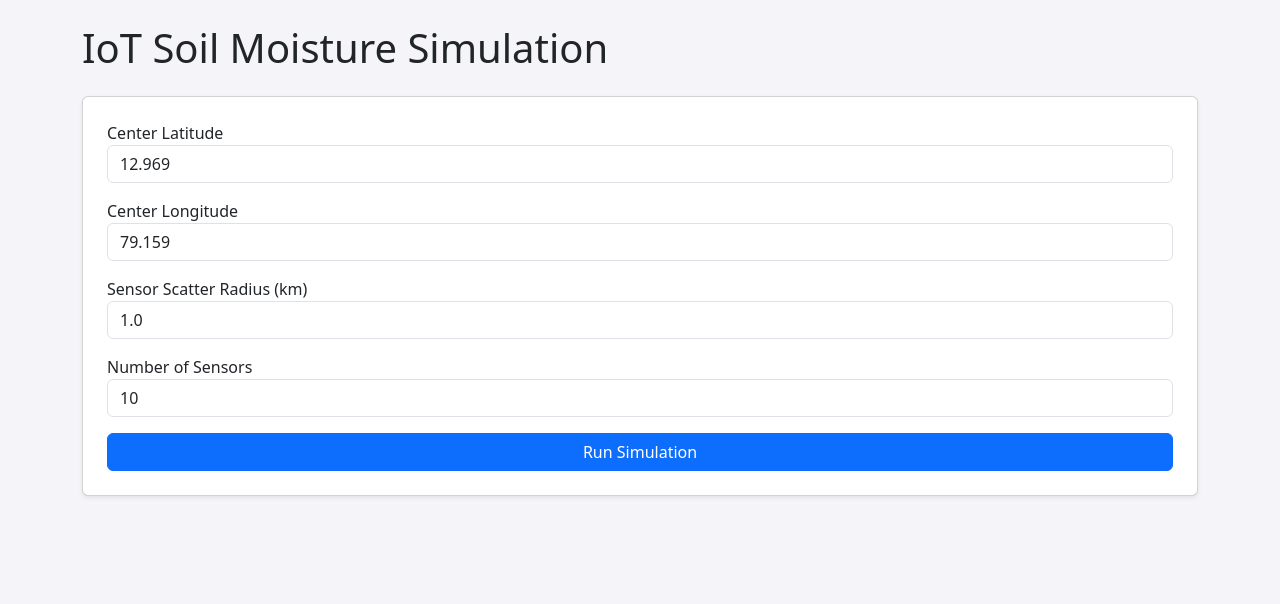
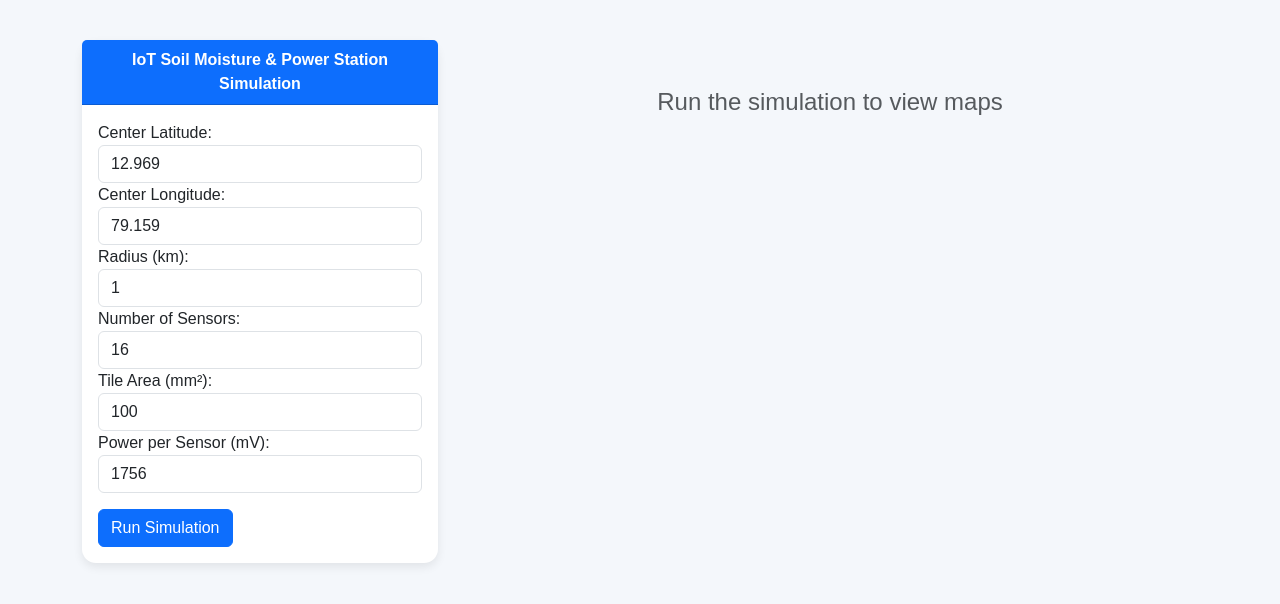
Before and after one commit to Coderakhilan/Soil-Moisture-Drone-Routing, a Flask app: page / in a window 1280 px wide. Shown: the top 604 px of the page. Run offline with Flask 3, Linux system fonts and the light colour scheme.

Commit message:
power stat commit

```diff
--- a/app.py
+++ b/app.py
@@ -1,11 +1,9 @@
 from flask import Flask, render_template, request
 import math, random, threading, time
-from dataclasses import dataclass, asdict
-from typing import List, Tuple
-import pandas as pd
+from dataclasses import dataclass
+from typing import List
 import folium
 import paho.mqtt.client as mqtt
-import os
 
 # ------------------------- CONFIG -------------------------
 random.seed(42)
@@ -13,8 +11,6 @@ DRY_THRESHOLD = 30.0
 MQTT_BROKER = "broker.hivemq.com"
 MQTT_PORT = 1883
 SENSOR_UPDATE_INTERVAL = 3  # seconds
-SENSOR_COUNT_DEFAULT = 10
-RADIUS_DEFAULT = 1.0
 CENTER_DEFAULT = (12.969, 79.159)  # VIT Vellore
 
 # ------------------------- DATA CLASS -------------------------
@@ -25,7 +21,6 @@ class Sensor:
     lon: float
     moisture: float
 
-# Global list of sensors and their latest values
 sensors: List[Sensor] = []
 
 # ------------------------- MQTT -------------------------
@@ -40,7 +35,6 @@ def mqtt_loop():
     client.loop_start()
     while True:
         for s in sensors:
-            # simulate moisture change
             s.moisture = max(0, min(100, s.moisture + random.uniform(-5, 3)))
             mqtt_publish(s)
         time.sleep(SENSOR_UPDATE_INTERVAL)
@@ -48,95 +42,183 @@ def mqtt_loop():
 # ------------------------- HELPERS -------------------------
 def km_to_deg_lat(km): return km / 111.0
 def km_to_deg_lon(km, lat): return km / (111.0 * max(0.1, math.cos(math.radians(lat))))
-def sample_point_in_disc(lat0, lon0, radius_km):
-    r = radius_km * math.sqrt(random.random())
-    theta = random.random() * 2 * math.pi
-    dlat = km_to_deg_lat(r) * math.sin(theta)
-    dlon = km_to_deg_lon(r, lat0) * math.cos(theta)
-    return lat0 + dlat, lon0 + dlon
 def haversine(lat1, lon1, lat2, lon2):
     R = 6371.0
-    dlat = math.radians(lat2-lat1)
-    dlon = math.radians(lon2-lon1)
-    a = (math.sin(dlat/2)**2 + math.cos(math.radians(lat1)) *
-         math.cos(math.radians(lat2)) * math.sin(dlon/2)**2)
-    return 2*R*math.asin(math.sqrt(a))
+    dlat = math.radians(lat2 - lat1)
+    dlon = math.radians(lon2 - lon1)
+    a = (math.sin(dlat / 2) ** 2 +
+         math.cos(math.radians(lat1)) * math.cos(math.radians(lat2)) *
+         math.sin(dlon / 2) ** 2)
+    return 2 * R * math.asin(math.sqrt(a))
+
 def total_path_length_km(points):
-    return sum(haversine(points[i][0],points[i][1],points[i+1][0],points[i+1][1])
-               for i in range(len(points)-1)) if len(points)>1 else 0
+    return sum(haversine(points[i][0], points[i][1],
+                         points[i + 1][0], points[i + 1][1])
+               for i in range(len(points) - 1)) if len(points) > 1 else 0
 
 def nearest_neighbor_route(coords):
     n = len(coords)
-    unvisited = set(range(1,n))
+    unvisited = set(range(1, n))
     route = [0]; current = 0
     while unvisited:
-        next_node = min(unvisited, key=lambda j: haversine(coords[current][0], coords[current][1], coords[j][0], coords[j][1]))
-        route.append(next_node); unvisited.remove(next_node); current = next_node
+        nxt = min(unvisited, key=lambda j: haversine(
+            coords[current][0], coords[current][1],
+            coords[j][0], coords[j][1]))
+        route.append(nxt)
+        unvisited.remove(nxt)
+        current = nxt
     route.append(0)
     return route
 
 def two_opt(route, coords, max_iters=200):
-    best = route[:]; best_len = total_path_length_km([coords[i] for i in best])
-    improved = True; iters=0
-    while improved and iters<max_iters:
-        improved=False; iters+=1
-        for i in range(1,len(best)-2):
-            for k in range(i+1,len(best)-1):
-                new_route = best[:i]+best[i:k+1][::-1]+best[k+1:]
+    best = route[:]
+    best_len = total_path_length_km([coords[i] for i in best])
+    improved = True
+    iters = 0
+    while improved and iters < max_iters:
+        improved = False
+        iters += 1
+        for i in range(1, len(best) - 2):
+            for k in range(i + 1, len(best) - 1):
+                new_route = best[:i] + best[i:k + 1][::-1] + best[k + 1:]
                 new_len = total_path_length_km([coords[j] for j in new_route])
-                if new_len+1e-9 < best_len: best, best_len, improved = new_route, new_len, True
+                if new_len < best_len:
+                    best, best_len, improved = new_route, new_len, True
     return best
 
+def sample_point_in_disc(lat0, lon0, radius_km):
+    r = radius_km * math.sqrt(random.random())
+    theta = random.random() * 2 * math.pi
+    return (lat0 + km_to_deg_lat(r) * math.sin(theta),
+            lon0 + km_to_deg_lon(r, lat0) * math.cos(theta))
+
 def random_sensors(n, center_lat, center_lon, radius_km):
-    return [Sensor(id=f"SENSOR_{i+1}", lat=sample_point_in_disc(center_lat, center_lon, radius_km)[0],
-                   lon=sample_point_in_disc(center_lat, center_lon, radius_km)[1],
-                   moisture=random.uniform(0,100)) for i in range(n)]
+    return [
+        Sensor(
+            id=f"SENSOR_{i + 1}",
+            lat=sample_point_in_disc(center_lat, center_lon, radius_km)[0],
+            lon=sample_point_in_disc(center_lat, center_lon, radius_km)[1],
+            moisture=random.uniform(0, 100)
+        ) for i in range(n)
+    ]
 
 # ------------------------- SIMULATION -------------------------
-def run_simulation(center_lat, center_lon, radius_km, n_sensors):
+def run_simulation(center_lat, center_lon, radius_km, n_sensors,
+                   tile_area_mm2, power_per_sensor_mV):
     global sensors
-    DEPOT = {"id":"DRONE_BASE","lat":center_lat,"lon":center_lon}
     sensors = random_sensors(n_sensors, center_lat, center_lon, radius_km)
-    dry = [s for s in sensors if s.moisture<DRY_THRESHOLD]
-    if len(dry)<3 and len(sensors)>=3: dry = sorted(sensors, key=lambda s: s.moisture)[:3]
-    coords = [(DEPOT["lat"],DEPOT["lon"])] + [(s.lat,s.lon) for s in dry]
-    route_idx = nearest_neighbor_route(coords)
-    route_idx = two_opt(route_idx, coords, max_iters=200)
+    dry = [s for s in sensors if s.moisture < DRY_THRESHOLD]
 
-    # Folium maps
-    m1 = folium.Map(location=[DEPOT["lat"],DEPOT["lon"]], zoom_start=15)
-    folium.Marker([DEPOT["lat"],DEPOT["lon"]], popup="DRONE BASE", icon=folium.Icon(color="blue")).add_to(m1)
+    DEPOT = {"lat": center_lat, "lon": center_lon}
+    coords = [(DEPOT["lat"], DEPOT["lon"])] + [(s.lat, s.lon) for s in dry]
+    route_idx = two_opt(nearest_neighbor_route(coords), coords)
+    nn_dist = total_path_length_km([coords[i] for i in nearest_neighbor_route(coords)])
+    opt_dist = total_path_length_km([coords[i] for i in route_idx])
+
+    total_area_m2 = (tile_area_mm2 * n_sensors) / 1_000_000
+    total_power = power_per_sensor_mV * n_sensors
+    optimized_power = total_power * (opt_dist / nn_dist if nn_dist else 1)
+
+    # Automatically calculate power station capacity
+    station_power_mV = power_per_sensor_mV * 10
+    num_stations = math.ceil(total_power / station_power_mV)
+    total_station_output = num_stations * station_power_mV
+
+    # Generate visible station coordinates
+    power_stations = []
+    for i in range(num_stations):
+        lat_offset = random.uniform(-radius_km / 2, radius_km / 2)
+        lon_offset = random.uniform(-radius_km / 2, radius_km / 2)
+        lat = center_lat + km_to_deg_lat(lat_offset)
+        lon = center_lon + km_to_deg_lon(lon_offset, center_lat)
+        power_stations.append((lat, lon))
+
+    # MAP 1: All Sensors
+    m1 = folium.Map(location=[center_lat, center_lon], zoom_start=15)
     for s in sensors:
-        color = "red" if s.moisture<DRY_THRESHOLD else "orange" if s.moisture<60 else "green"
-        folium.Marker([s.lat,s.lon], popup=f"{s.id}: {s.moisture:.1f}%", icon=folium.Icon(color=color)).add_to(m1)
+        color = "red" if s.moisture < DRY_THRESHOLD else "orange" if s.moisture < 60 else "green"
+        folium.Marker(
+            [s.lat, s.lon],
+            popup=f"{s.id}: {s.moisture:.1f}% | {power_per_sensor_mV:.0f} mV",
+            icon=folium.Icon(color=color)
+        ).add_to(m1)
 
-    m2 = folium.Map(location=[DEPOT["lat"],DEPOT["lon"]], zoom_start=15)
-    folium.Marker([DEPOT["lat"],DEPOT["lon"]], popup="DRONE BASE", icon=folium.Icon(color="blue")).add_to(m2)
+    # MAP 2: Route Optimized View
+    m2 = folium.Map(location=[center_lat, center_lon], zoom_start=15)
+    route_coords = [coords[i] for i in route_idx]
+    folium.PolyLine(route_coords, color="blue", weight=4).add_to(m2)
     for s in dry:
-        folium.Marker([s.lat,s.lon], popup=f"{s.id}: {s.moisture:.1f}% (needs irrigation)", icon=folium.Icon(color="red")).add_to(m2)
-    route_coords = [coords[i] for i in route_idx]
-    folium.PolyLine(route_coords, color="blue", weight=4, opacity=0.85).add_to(m2)
+        folium.Marker(
+            [s.lat, s.lon],
+            popup=f"{s.id}: dry {s.moisture:.1f}%",
+            icon=folium.Icon(color="red")
+        ).add_to(m2)
 
-    # Save maps in memory as HTML strings
-    return m1._repr_html_(), m2._repr_html_(), len(sensors), len(dry), total_path_length_km([coords[i] for i in nearest_neighbor_route(coords)]), total_path_length_km([coords[i] for i in route_idx])
+    # MAP 3: Power Station Planning View
+    m3 = folium.Map(location=[center_lat, center_lon], zoom_start=15)
+    for i, (lat, lon) in enumerate(power_stations, 1):
+        folium.Marker(
+            [lat, lon],
+            popup=f"Power Station #{i}\nOutput: {station_power_mV:.0f} mV",
+            icon=folium.Icon(color="purple", icon="info-sign")
+        ).add_to(m3)
+
+    for s in sensors:
+        color = "red" if s.moisture < DRY_THRESHOLD else "green"
+        folium.Marker(
+            [s.lat, s.lon],
+            popup=f"{s.id}: {s.moisture:.1f}%",
+            icon=folium.Icon(color=color)
+        ).add_to(m3)
+
+    return (
+        m1._repr_html_(),
+        m2._repr_html_(),
+        m3._repr_html_(),
+        len(sensors), len(dry),
+        nn_dist, opt_dist,
+        total_area_m2, total_power, optimized_power,
+        num_stations, total_station_output, station_power_mV
+    )
 
 # ------------------------- FLASK -------------------------
 app = Flask(__name__)
 
-@app.route("/", methods=["GET","POST"])
+@app.route("/", methods=["GET", "POST"])
 def index():
     summary = None
-    map_all, map_dry = None, None
-    if request.method=="POST":
-        center_lat = float(request.form.get("center_lat"))
-        center_lon = float(request.form.get("center_lon"))
-        radius_km = float(request.form.get("radius_km"))
-        n_sensors = int(request.form.get("n_sensors"))
-        map_all, map_dry, n_total, n_dry, nn_dist, opt_dist = run_simulation(center_lat, center_lon, radius_km, n_sensors)
-        summary = {"n_sensors":n_total,"dry_count":n_dry,"nn_distance":round(nn_dist,3),"opt_distance":round(opt_dist,3)}
-    return render_template("index.html", summary=summary, map_all=map_all, map_dry=map_dry)
+    map_all = map_route = map_power = None
+    if request.method == "POST":
+        center_lat = float(request.form["center_lat"])
+        center_lon = float(request.form["center_lon"])
+        radius_km = float(request.form["radius_km"])
+        n_sensors = int(request.form["n_sensors"])
+        tile_area_mm2 = float(request.form["tile_area_mm2"])
+        power_per_sensor_mV = float(request.form["power_per_sensor_mV"])
+
+        res = run_simulation(center_lat, center_lon, radius_km,
+                             n_sensors, tile_area_mm2, power_per_sensor_mV)
+        (map_all, map_route, map_power,
+         n_total, n_dry, nn_d, opt_d,
+         area, tot_p, opt_p, n_st, st_out, st_cap) = res
+        summary = {
+            "n_sensors": n_total, "dry_count": n_dry,
+            "nn_distance": round(nn_d, 3), "opt_distance": round(opt_d, 3),
+            "total_area": round(area, 4),
+            "total_power": round(tot_p, 2),
+            "optimized_power": round(opt_p, 2),
+            "stations_needed": n_st,
+            "station_output": round(st_out, 2),
+            "station_capacity": round(st_cap, 2)
+        }
+
+    return render_template("index.html",
+                           summary=summary,
+                           map_all=map_all,
+                           map_route=map_route,
+                           map_power=map_power)
 
 # ------------------------- RUN -------------------------
-if __name__=="__main__":
+if __name__ == "__main__":
     threading.Thread(target=mqtt_loop, daemon=True).start()
     app.run(debug=True)
--- a/templates/index.html
+++ b/templates/index.html
@@ -2,49 +2,91 @@
 <html lang="en">
 <head>
   <meta charset="UTF-8">
-<meta name="viewport" content="width=device-width, initial-scale=1">
-<title>IoT Soil Moisture Dashboard</title>
+  <meta name="viewport" content="width=device-width, initial-scale=1.0">
+  <title>IoT Soil Moisture & Power Station Simulation</title>
   <link href="https://cdn.jsdelivr.net/npm/bootstrap@5.3.2/dist/css/bootstrap.min.css" rel="stylesheet">
   <style>
-body{background:#f4f4f9}.map-container{height:500px;margin-bottom:20px}
+    body { background: #f4f7fb; font-family: "Poppins", sans-serif; }
+    .container { margin-top: 40px; margin-bottom: 60px; }
+    .card { border: none; box-shadow: 0 4px 10px rgba(0,0,0,0.08); border-radius: 14px; }
+    .card-header { font-weight: 600; color: white; border-radius: 14px 14px 0 0; }
+    .map-container { border-radius: 12px; overflow: hidden; margin-top: 10px; }
   </style>
 </head>
+
 <body>
-<div class="container py-4">
-  <h1 class="mb-4">IoT Soil Moisture Simulation</h1>
-  <form method="POST" class="card p-4 shadow-sm mb-4 bg-white">
-    <div class="mb-3">
-      <label>Center Latitude</label>
-      <input class="form-control" type="number" step="0.0001" name="center_lat" value="12.969">
+  <div class="container">
+    <div class="row">
+      <div class="col-md-4">
+        <div class="card">
+          <div class="card-header text-center bg-primary">
+            IoT Soil Moisture & Power Station Simulation
           </div>
-    <div class="mb-3">
-      <label>Center Longitude</label>
-      <input class="form-control" type="number" step="0.0001" name="center_lon" value="79.159">
+          <div class="card-body">
+            <form method="POST">
+              <label>Center Latitude:</label>
+              <input type="text" name="center_lat" value="12.969" class="form-control" required>
+              <label>Center Longitude:</label>
+              <input type="text" name="center_lon" value="79.159" class="form-control" required>
+              <label>Radius (km):</label>
+              <input type="number" name="radius_km" value="1" step="0.1" class="form-control" required>
+              <label>Number of Sensors:</label>
+              <select name="n_sensors" class="form-control" required>
+                <option value="16">16</option>
+                <option value="36">36</option>
+                <option value="40">40</option>
+                <option value="44">44</option>
+                <option value="50">50</option>
+              </select>
+              <label>Tile Area (mm²):</label>
+              <input type="number" name="tile_area_mm2" value="100" class="form-control" required>
+              <label>Power per Sensor (mV):</label>
+              <input type="number" name="power_per_sensor_mV" value="1756" class="form-control" required>
+              <button type="submit" class="btn btn-primary mt-3">Run Simulation</button>
+            </form>
           </div>
-    <div class="mb-3">
-      <label>Sensor Scatter Radius (km)</label>
-      <input class="form-control" type="number" step="0.1" name="radius_km" value="1.0">
         </div>
-    <div class="mb-3">
-      <label>Number of Sensors</label>
-      <input class="form-control" type="number" name="n_sensors" value="10">
-    </div>
-    <button class="btn btn-primary" type="submit">Run Simulation</button>
-  </form>
 
         {% if summary %}
-  <div class="card p-4 shadow-sm bg-white mb-4">
-    <h3>Simulation Summary</h3>
-    <ul>
-      <li>Total sensors: {{ summary.n_sensors }}</li>
-      <li>Dry sensors: {{ summary.dry_count }}</li>
-      <li>Nearest Neighbor distance: {{ summary.nn_distance }} km</li>
-      <li>2-Opt optimized distance: {{ summary.opt_distance }} km</li>
+        <div class="card mt-4">
+          <div class="card-header text-center bg-success">Simulation Summary</div>
+          <div class="card-body">
+            <ul class="list-group list-group-flush">
+              <li class="list-group-item"><strong>Total Sensors:</strong> {{ summary.n_sensors }}</li>
+              <li class="list-group-item"><strong>Dry Sensors:</strong> {{ summary.dry_count }}</li>
+              <li class="list-group-item"><strong>Total Area (m²):</strong> {{ summary.total_area }}</li>
+              <li class="list-group-item"><strong>Total Power (mV):</strong> {{ summary.total_power }}</li>
+              <li class="list-group-item"><strong>Optimized Power (mV):</strong> {{ summary.optimized_power }}</li>
+              <li class="list-group-item"><strong>Power Station Capacity (mV):</strong> {{ summary.station_capacity }}</li>
+              <li class="list-group-item"><strong>Power Stations Needed:</strong> {{ summary.stations_needed }}</li>
+              <li class="list-group-item"><strong>Total Station Output (mV):</strong> {{ summary.station_output }}</li>
+              <li class="list-group-item"><strong>NN Distance (km):</strong> {{ summary.nn_distance }}</li>
+              <li class="list-group-item"><strong>Optimized Distance (km):</strong> {{ summary.opt_distance }}</li>
             </ul>
           </div>
-  <div class="map-container">{{ map_all|safe }}</div>
-  <div class="map-container">{{ map_dry|safe }}</div>
+        </div>
         {% endif %}
+      </div>
+
+      <div class="col-md-8">
+        {% if summary %}
+        <div class="card mb-4">
+          <div class="card-header text-center bg-success">All Sensors Map</div>
+          <div class="card-body map-container">{{ map_all|safe }}</div>
+        </div>
+        <div class="card mb-4">
+          <div class="card-header text-center bg-info">Route Optimized View</div>
+          <div class="card-body map-container">{{ map_route|safe }}</div>
+        </div>
+        <div class="card">
+          <div class="card-header text-center bg-warning">Power Station Planning View ⚡</div>
+          <div class="card-body map-container">{{ map_power|safe }}</div>
+        </div>
+        {% else %}
+        <div class="text-center mt-5"><h4 class="text-muted">Run the simulation to view maps</h4></div>
+        {% endif %}
+      </div>
+    </div>
   </div>
 </body>
 </html>
```
Lines whose indentation alone changed are shown as unchanged.
